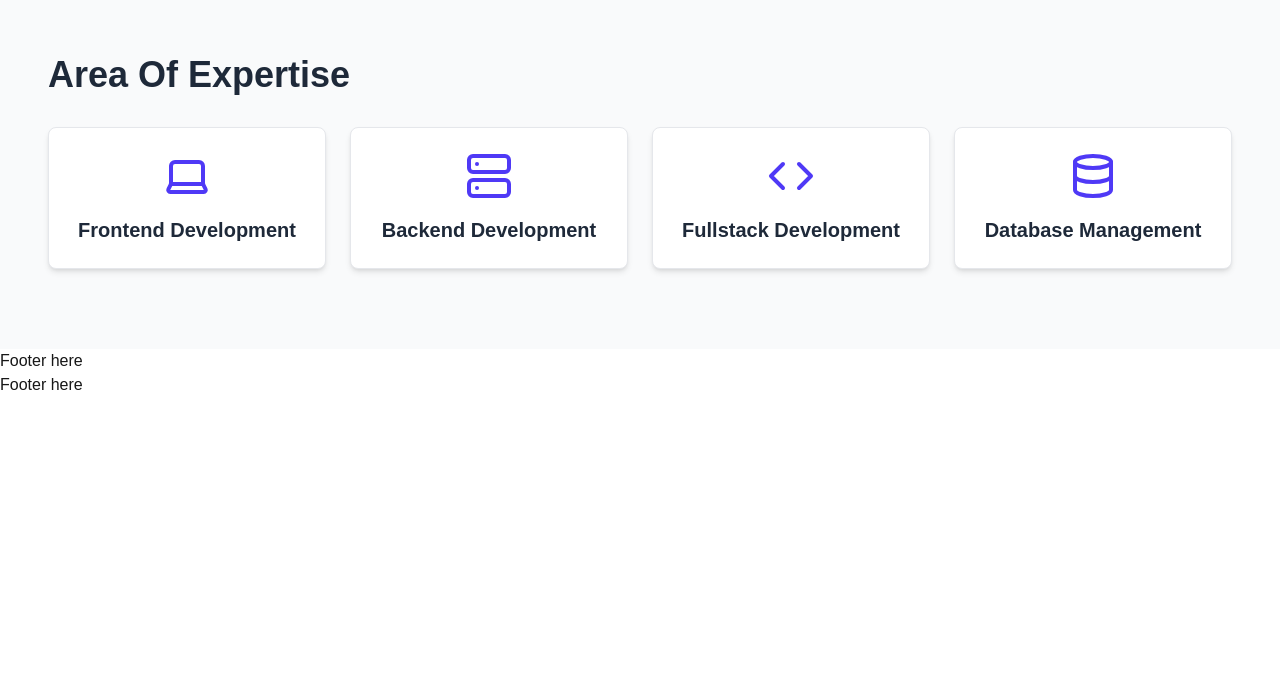
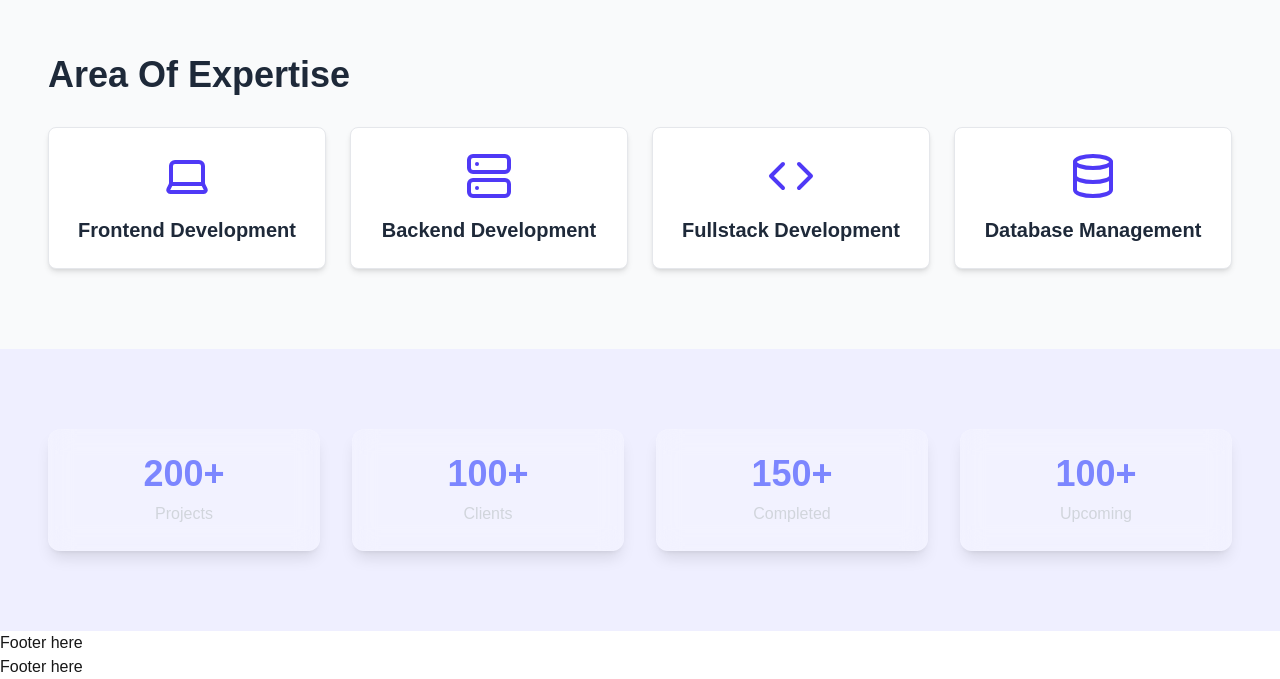
Before and after one commit to Captain-Carl-Larc/portfolio, a Next.js app in the folder carl/: page / in a window 1280 px wide. Shown: the part 1437-2116 px from the top of the page. Before the commit the page ends 1834 px from the top, so only its background shows below. Built offline with nearby package versions, Linux system fonts and the light colour scheme.

Commit message:
stats section added

```diff
--- a/carl/package.json
+++ b/carl/package.json
@@ -9,6 +9,7 @@
     "lint": "next lint"
   },
   "dependencies": {
+    "framer-motion": "^12.9.4",
     "lucide-react": "^0.503.0",
     "next": "15.3.1",
     "react": "^19.0.0",
--- /dev/null
+++ b/carl/src/app/components/statSection.jsx
@@ -0,0 +1,33 @@
+import React from 'react';
+
+const ProjectStatsSection = () => {
+    const stats = [
+        { number: '200+', text: 'Projects' },
+        { number: '100+', text: 'Clients' },
+        { number: '150+', text: 'Completed' },
+        { number: '100+', text: 'Upcoming' },
+    ];
+
+
+    return (
+        <section className="py-20 bg-indigo-500/10">
+            <div className="container mx-auto px-4 md:px-8 lg:px-12">
+                <div className="grid grid-cols-1 sm:grid-cols-2 lg:grid-cols-4 gap-8">
+                    {stats.map((item, index) => (
+                        <div
+                            key={index}
+                            className="bg-white/20 backdrop-blur-md rounded-xl shadow-lg p-6 text-center border border-white/10"
+                        >
+                            <div className="text-4xl font-bold text-indigo-400 mb-2">
+                                {item.number}
+                            </div>
+                            <p className="text-gray-300">{item.text}</p>
+                        </div>
+                    ))}
+                </div>
+            </div>
+        </section>
+    );
+};
+
+export default ProjectStatsSection;
--- a/carl/src/app/page.jsx
+++ b/carl/src/app/page.jsx
@@ -2,6 +2,7 @@ import HeroSection from "./components/Hero";
 import AboutSection from "./components/About"
 import Footer from "./components/Footer";
 import Skills from "./components/Skills";
+import ProjectStatsSection from "./components/statSection";
 //import TechnicalSkillsSection from "./components/Skills"
 export default function Home() {
   return (
@@ -10,6 +11,7 @@ export default function Home() {
         <HeroSection />
         <AboutSection/>
         <Skills/>
+        <ProjectStatsSection/>
         <Footer/>
       </section>
     </>
```
Also changed, not shown: 1 other file (tests, documents, lock files or other folders).
